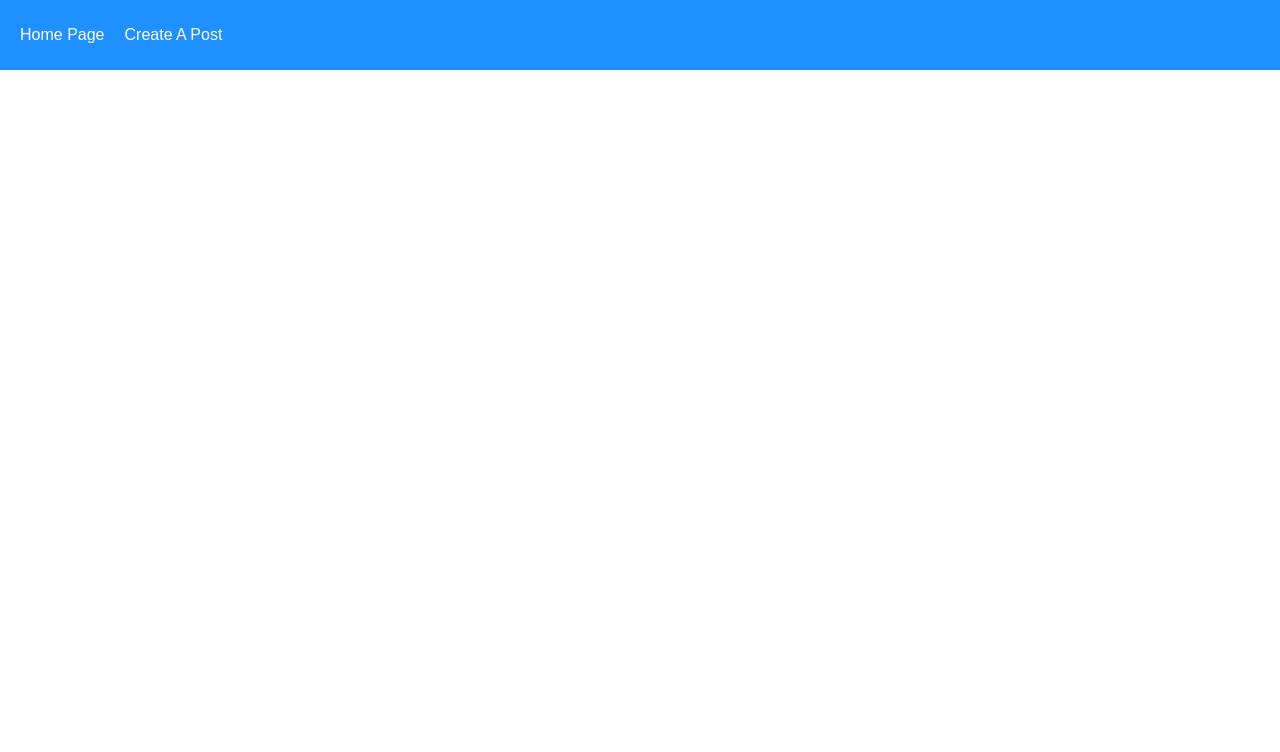
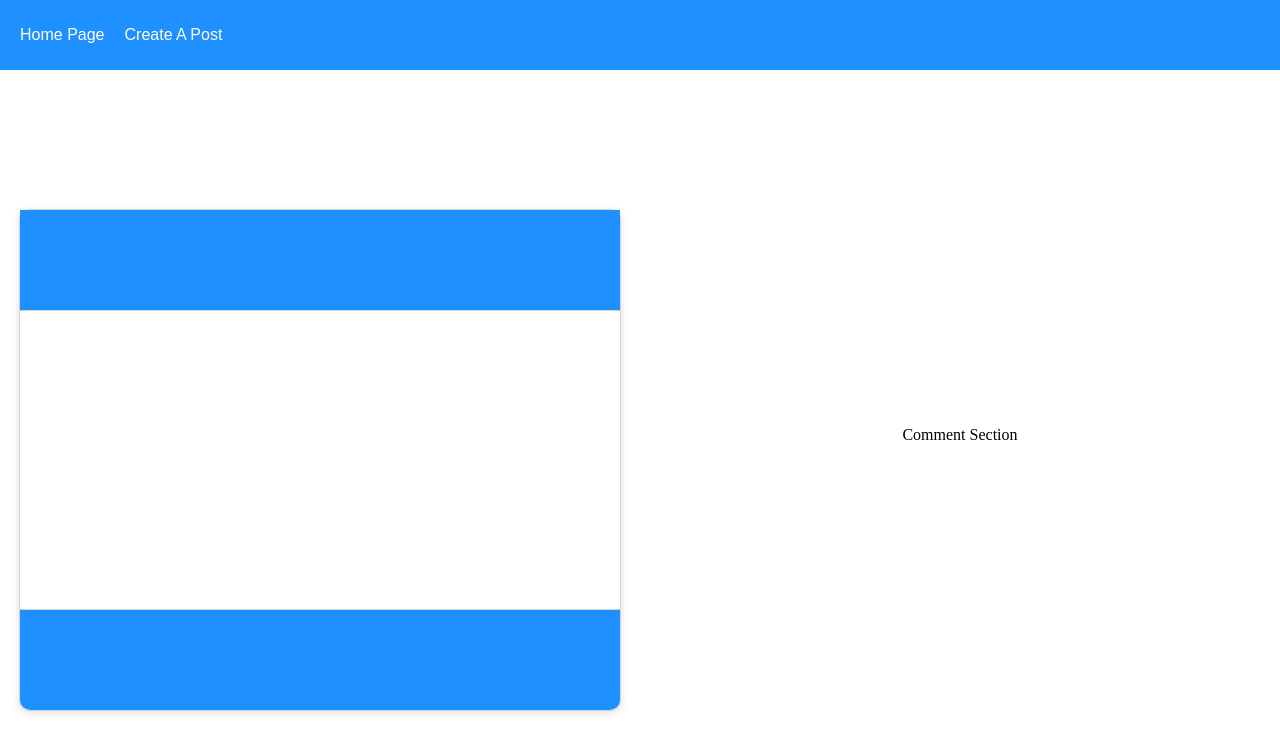
Before and after one commit to aappss/react-fullstack-poc, a React (Create React App) app in the folder client/: page /post/1 in a window 1280 px wide. Shown: the top 752 px of the page. Built offline with nearby package versions, Linux system fonts and the light colour scheme; no server answers.

Commit message:
show post after click on post on home page fetching the data from database and show with the id on url and display the detail particular id of the post

```diff
--- a/client/src/pages/Post.js
+++ b/client/src/pages/Post.js
@@ -1,9 +1,9 @@
-import React, {useEffect, useState} from 'react'
+import React, { useEffect, useState } from 'react'
 import { useParams } from 'react-router-dom';
 import axios from 'axios';
 
 function Post() {
-    let {id} = useParams();
+    let { id } = useParams();
     const [postObject, setPostObject] = useState({});
 
     useEffect(() => {
@@ -14,11 +14,13 @@ function Post() {
     return (
         <div className="postPage">
             <div className="leftSide">
-                <div className="title"> {postObject.title}</div>
-                <div className="postText"> {postObject.postText}</div>
-                <div className="footer"> {postObject.username}</div>
+                <div className="post" id="individual">
+                    <div className="title"> {postObject.title}</div>
+                    <div className="body"> {postObject.postText}</div>
+                    <div className="footer"> {postObject.username}</div>
+                </div>
             </div>
-            <div className="rightSide"></div>
+            <div className="rightSide">Comment Section </div>
         </div>
     )
 }
```
